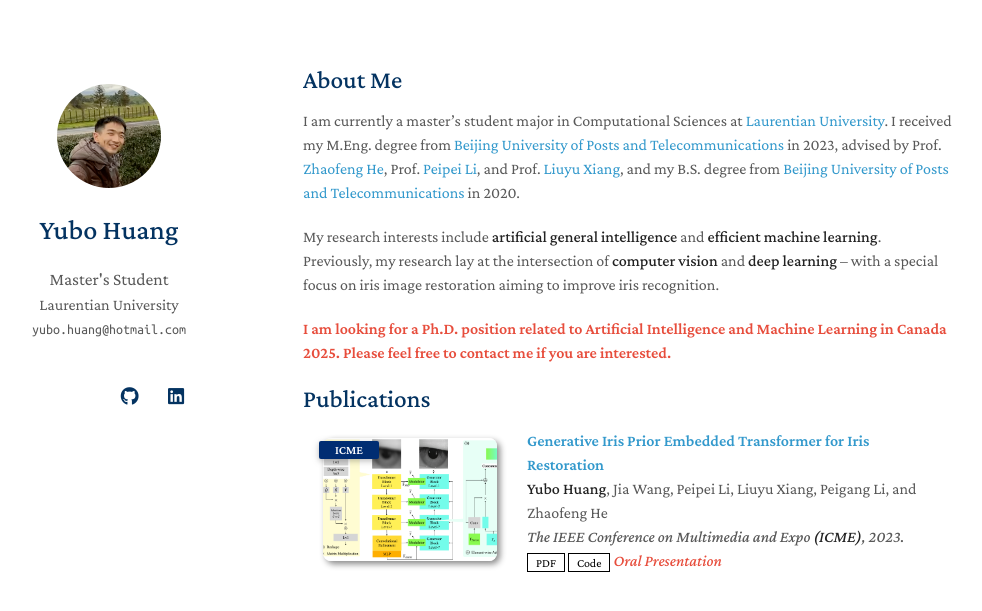
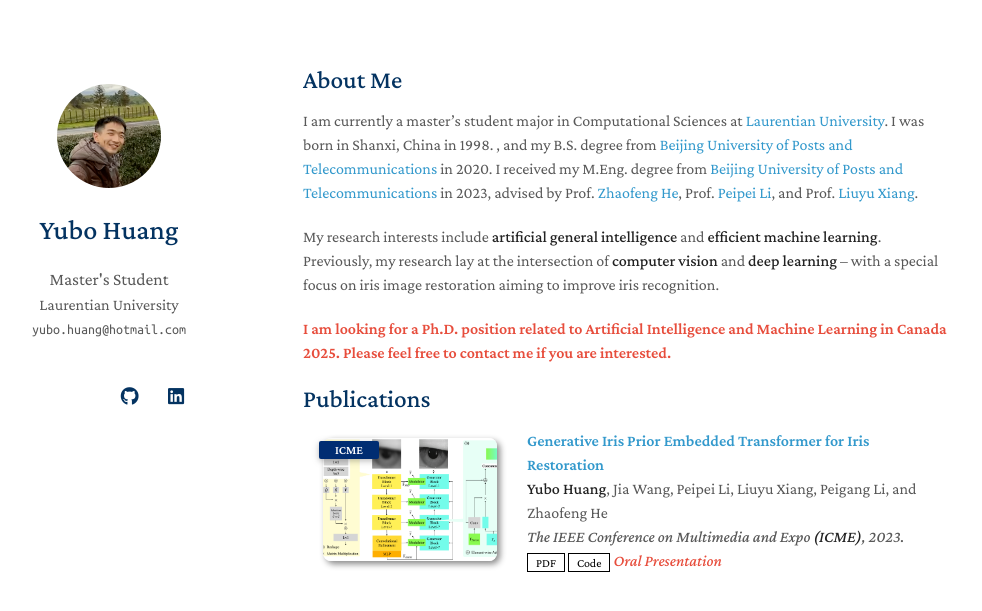
Before and after one commit to yubohuangai/charlton, a Jekyll site: the page built from index.md, in a window 1280 px wide. Shown: the top 611 px of the page, without its empty margins (167-1149 px from the left). Built offline with Jekyll 4.4.1, drawn with Linux system fonts in a browser that asks for light colours; nearby versions of some CDN libraries; a style sheet for code colours, icons or effects is not loaded; our own code applies the rules of GitHub Pages for plain Markdown files.

Commit message:
Update index.md

```diff
--- a/index.md
+++ b/index.md
@@ -4,8 +4,8 @@ layout: homepage
 
 ## About Me
 
-I am currently a master’s student major in Computational Sciences at [Laurentian University](https://laurentian.ca/). I received my M.Eng. degree from [Beijing University of Posts and Telecommunications](https://www.bupt.edu.cn/) in 2023, advised by Prof. [Zhaofeng He](https://scholar.google.ca/citations?user=JUz2KfAAAAAJ&hl=en&oi=sra), Prof. [Peipei Li](https://scholar.google.com/citations?user=A0khpKYAAAAJ&hl=en), and Prof. [Liuyu Xiang](https://scholar.google.ca/citations?hl=en&user=Ve82AEsAAAAJ&view_op=list_works&sortby=pubdate),
-and my B.S. degree from [Beijing University of Posts and Telecommunications](https://www.bupt.edu.cn/) in 2020.
+I am currently a master’s student major in Computational Sciences at [Laurentian University](https://laurentian.ca/). I was born in Shanxi, China in 1998. ,
+and my B.S. degree from [Beijing University of Posts and Telecommunications](https://www.bupt.edu.cn/) in 2020. I received my M.Eng. degree from [Beijing University of Posts and Telecommunications](https://www.bupt.edu.cn/) in 2023, advised by Prof. [Zhaofeng He](https://scholar.google.ca/citations?user=JUz2KfAAAAAJ&hl=en&oi=sra), Prof. [Peipei Li](https://scholar.google.com/citations?user=A0khpKYAAAAJ&hl=en), and Prof. [Liuyu Xiang](https://scholar.google.ca/citations?hl=en&user=Ve82AEsAAAAJ&view_op=list_works&sortby=pubdate).
 
 My research interests include **artificial general intelligence** and **efficient machine learning**. Previously, my research lay at the intersection of **computer vision** and **deep learning** -- with a special focus on iris image restoration aiming to improve iris recognition.
 
```
